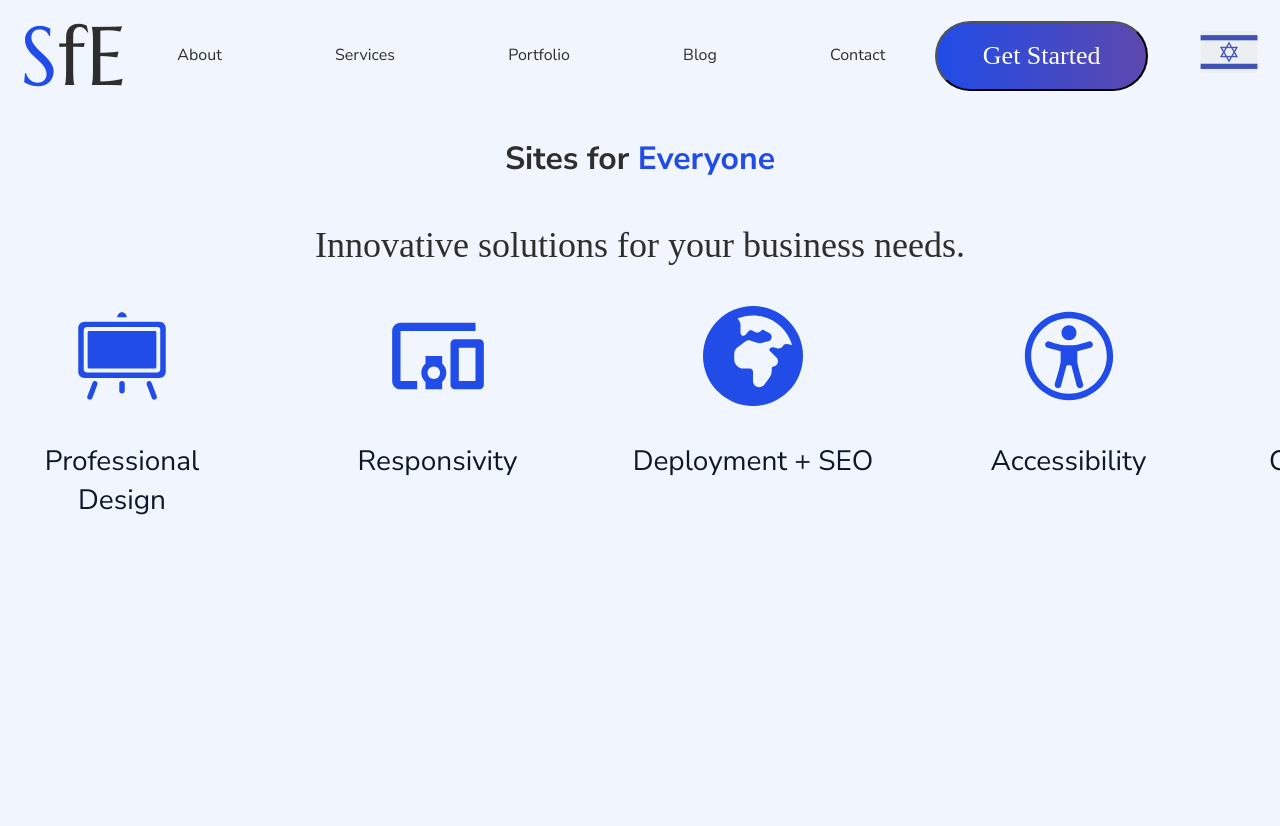
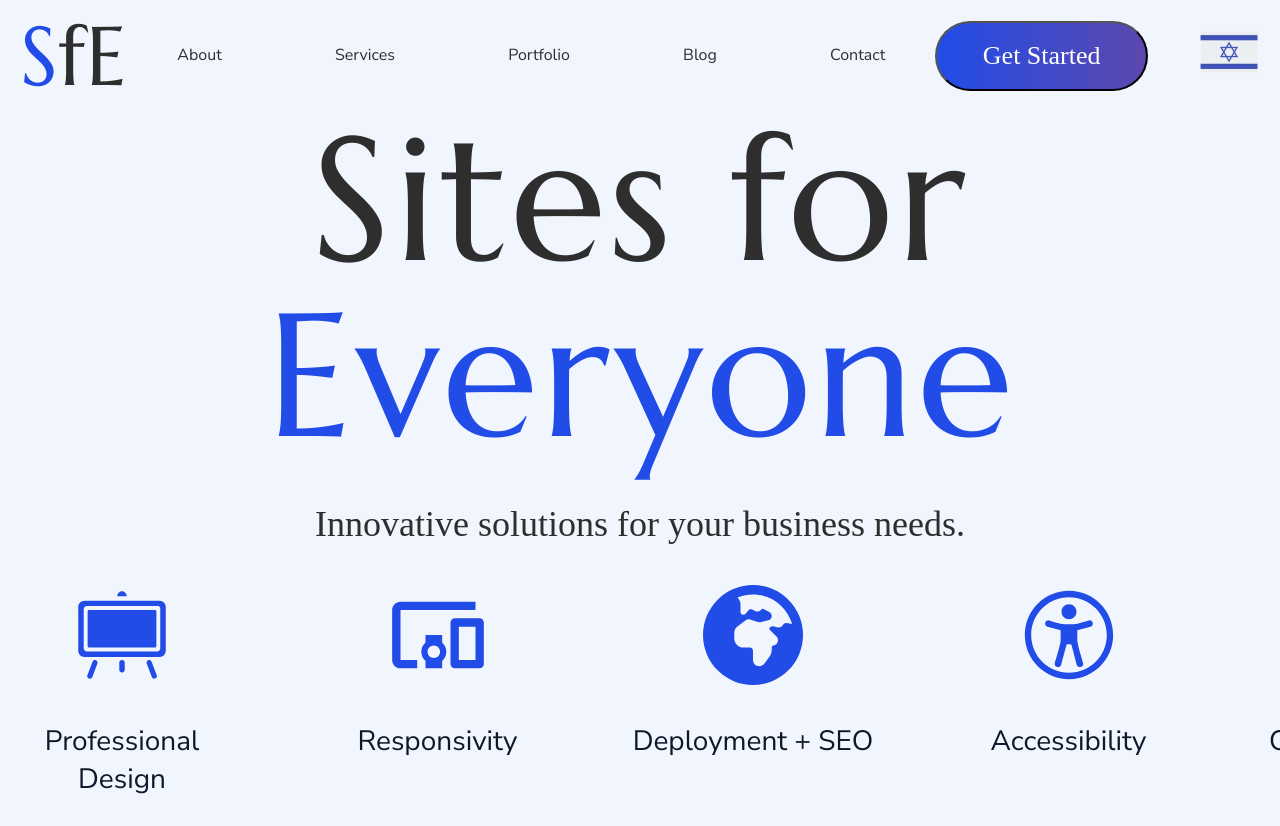
Before and after one commit to lionsgrandson/sites_for_everyone5.0, a React (Create React App) app: page / in a window 1280 px wide. Shown: the top 826 px of the page. Before the commit the page ends 800 px from the top, so only its background shows below. Built offline with nearby package versions, Linux system fonts and the light colour scheme.

Commit message:
style(site text): mathced the style to the figma

```diff
--- a/src/components/hero/hero.css
+++ b/src/components/hero/hero.css
@@ -19,3 +19,12 @@
   line-height: 49.1px;
   color: var(--gray);
 }
+.siteTitleHero {
+  margin: 0 auto;
+  width: 74.7rem;
+  font-family: Marcellus;
+  font-size: 17.5rem;
+  font-weight: 400;
+  line-height: 176px;
+  letter-spacing: 0.02em;
+}
--- a/src/components/hero/hero.js
+++ b/src/components/hero/hero.js
@@ -7,7 +7,7 @@ import { RxAccessibility } from "react-icons/rx";
 export default function Hero() {
   return (
     <>
-      <h1>
+      <h1 className="siteTitleHero">
         Sites for <span className="highlight">Everyone</span>
       </h1>
       <p className="bitTextHero">Innovative solutions for your business needs.</p>
```
